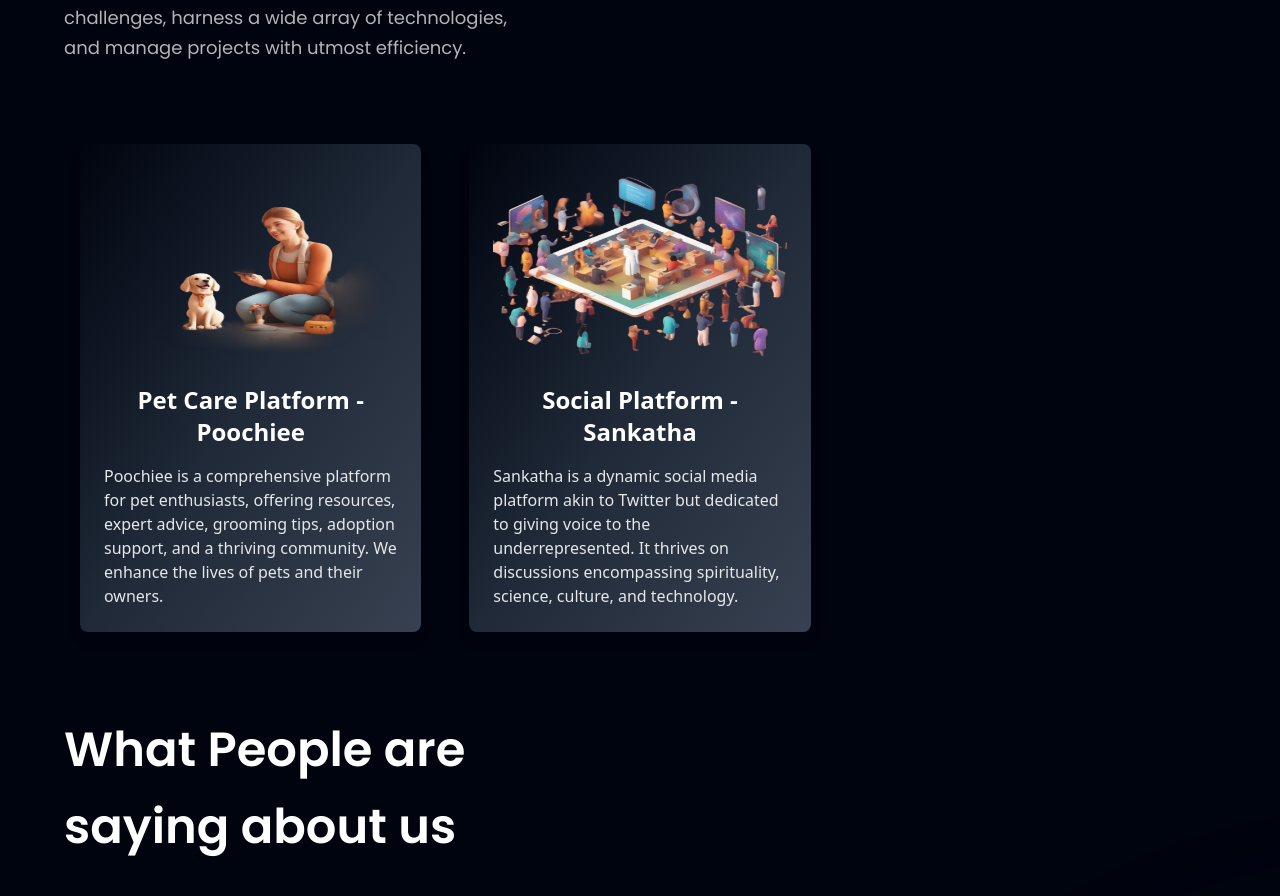
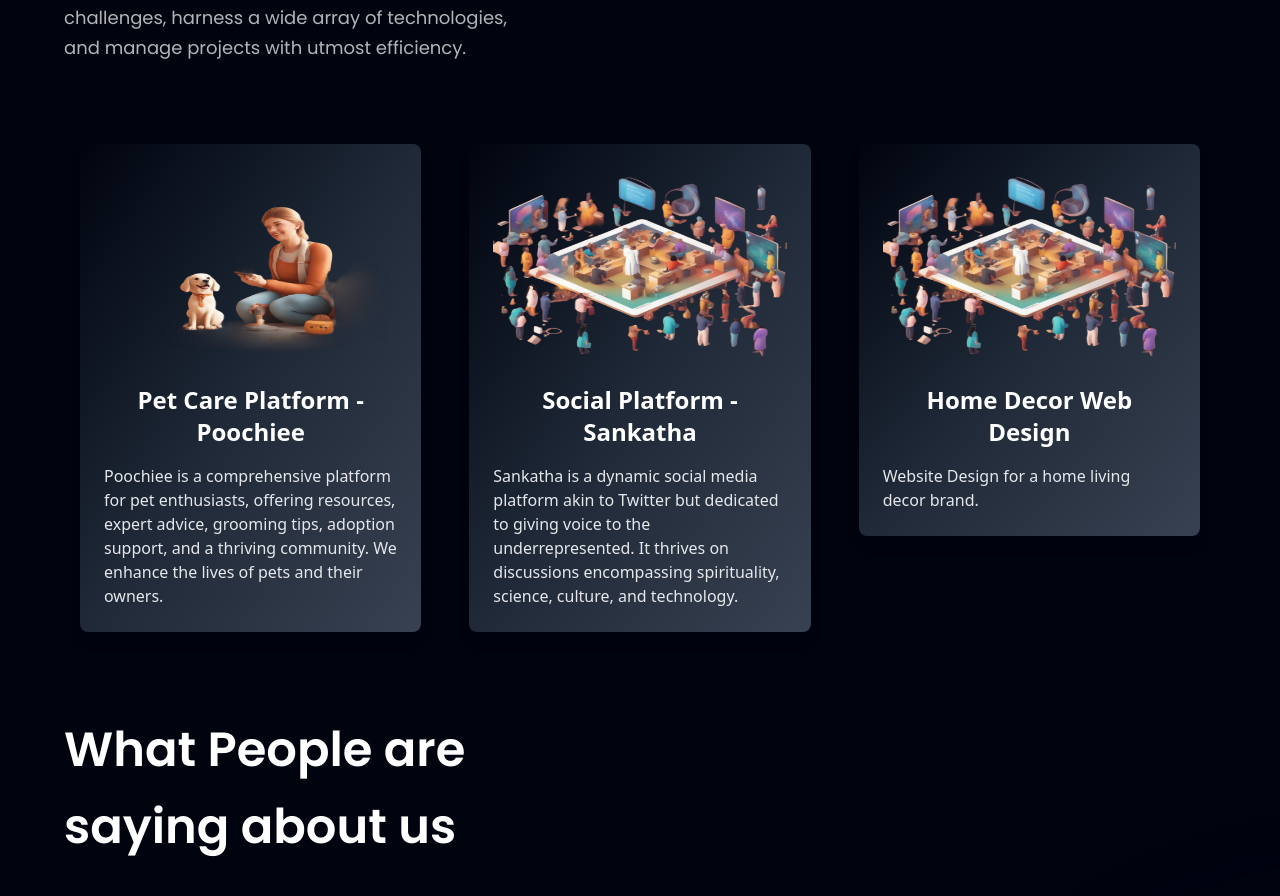
Before and after one commit to cphoenix-07/Trigertron-Technologies, a React (Vite) app: page / in a window 1280 px wide. Shown: the part 3841-4737 px from the top of the page. Built offline with nearby package versions, Linux system fonts and the light colour scheme.

Commit message:
projects updated

```diff
--- a/src/assets/index.js
+++ b/src/assets/index.js
@@ -38,11 +38,13 @@
 
 import sankatha from './sankatha.png'
 import poochiee from './poochiee.png'
+import masionrevere from './interior-design.png'
 
 import logo from './logo.png'
 
 export {
   airbnb,
+  masionrevere,
   sankatha,
   poochiee,
   user,
--- a/src/components/ProjectGallery.jsx
+++ b/src/components/ProjectGallery.jsx
@@ -1,5 +1,5 @@
 import React from 'react';
-import { poochiee, sankatha } from '../assets';
+import { poochiee, sankatha, masionrevere } from '../assets';
 import styles from '../style';
 import { layout } from '../style';
 
@@ -15,6 +15,12 @@
         description: 'Sankatha is a dynamic social media platform akin to Twitter but dedicated to giving voice to the underrepresented. It thrives on discussions encompassing spirituality, science, culture, and technology.',
         imageUrl: sankatha, // Replace with your image URL
         source_code_link: 'https://sankatha-web.vercel.app/',
+    },
+    {
+        title: 'Home Decor Web Design',
+        description: 'Website Design for a home living decor brand.',
+        imageUrl: sankatha, // Replace with your image URL
+        source_code_link: 'https://maison-revere.vercel.app/',
     },
 ];
 
```
Also changed, not shown: src/assets/interior-design.png (added).
